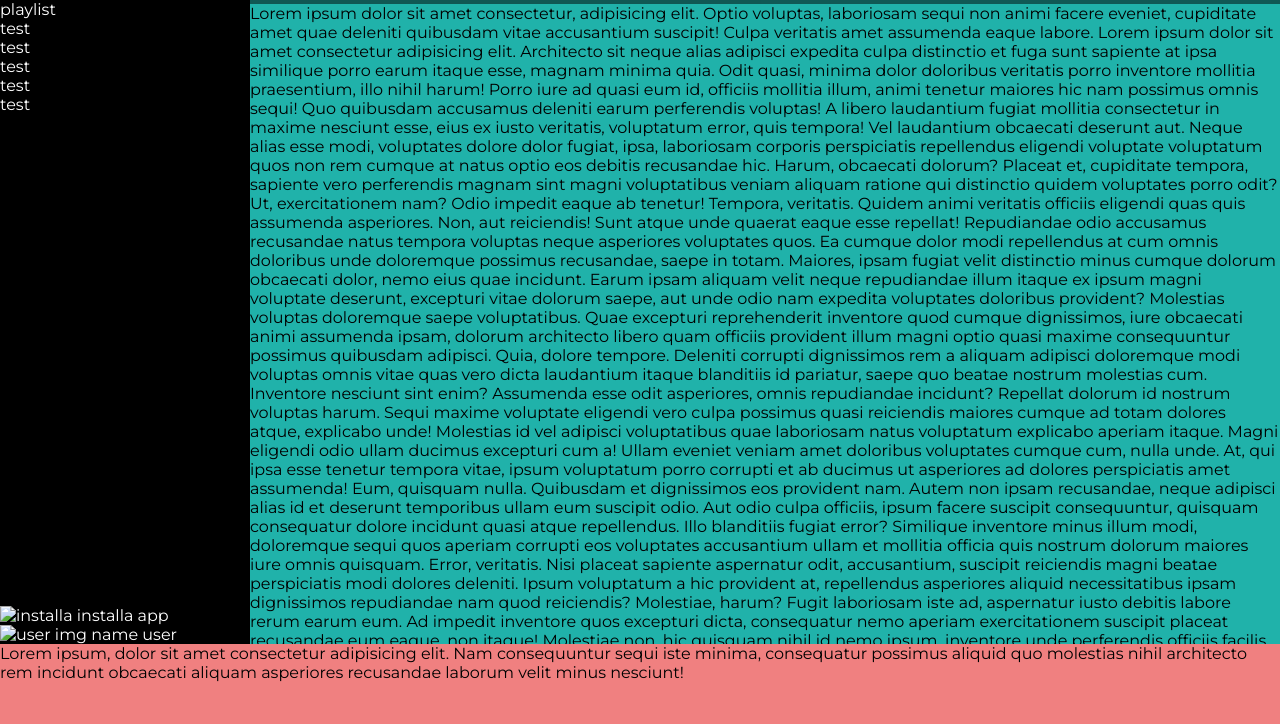
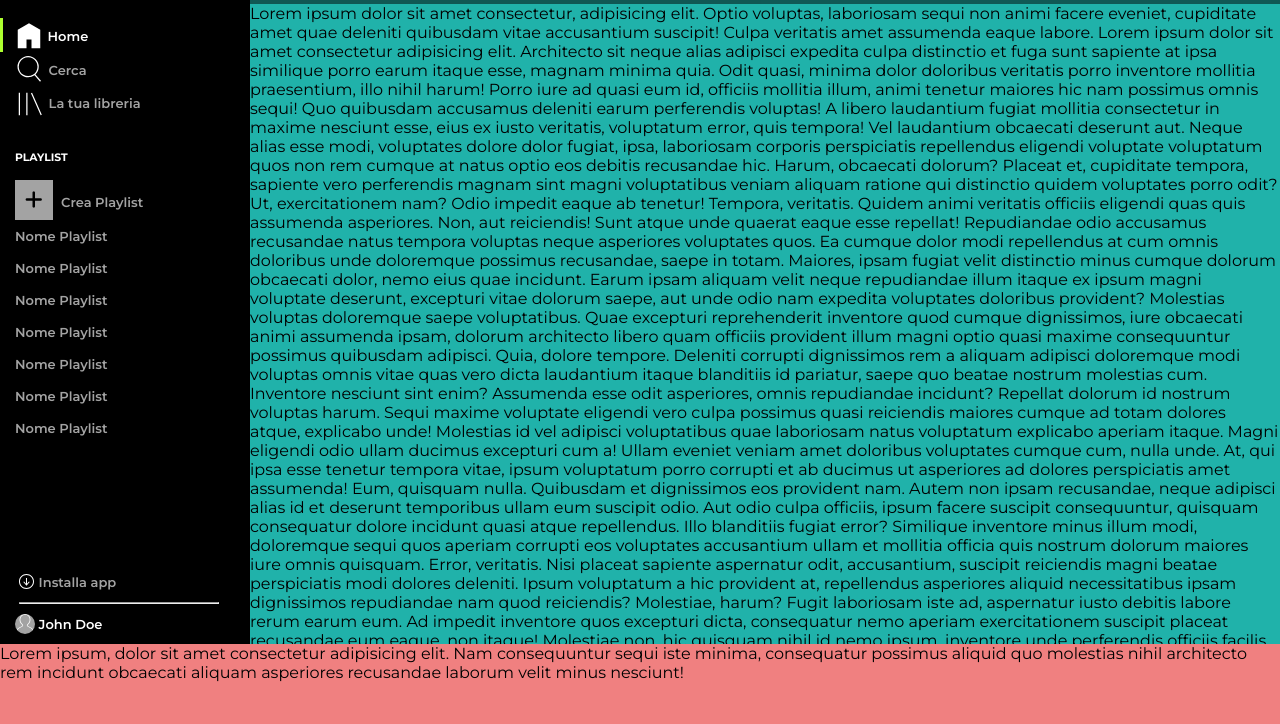
Before and after one commit to JacopoNa/html-css-spotifyweb, a plain HTML site: page index.html in a window 1280 px wide. Shown: the part 76-800 px from the top of the page. Drawn offline with Linux system fonts and the light colour scheme.

Commit message:
side-nav done

```diff
--- a/css/style.css
+++ b/css/style.css
@@ -13,6 +13,14 @@
 a {
     text-decoration: none;
     color: inherit;
+}
+
+img {
+    width: 100%;
+}
+
+ul {
+    list-style-type: none;
 }
 
 /* macro-area structure */
@@ -37,8 +45,106 @@ main {
     display: flex;
     flex-direction: column;
     justify-content: space-between;
+    font-weight: 600;
+    font-size: 13px;
 }
 
+.left-padding {
+    padding-left: 15px;
+}
+
+.images .small-logo {
+    width: 35px;
+}
+
+.images .text-logo {
+    width: 150px;
+    margin: 15px 15px;
+}
+
+.user-list {
+    margin-top: 1rem;
+    margin-bottom: 2rem;
+    color: #a3a3a3;
+}
+
+.user-list img {
+    width: 30px;
+    vertical-align: middle;
+}
+
+.user-list span {
+    vertical-align: middle;
+}
+
+.playlist i {
+    background-color: #a3a3a3;
+    color: black;
+    padding: 10px;
+    font-size: 20px;
+    margin-right: 5px;
+}
+
+.playlist {
+    color: #a3a3a3;
+}
+
+.playlist h5 {
+    color: white;
+    padding-bottom: 1rem;
+}
+
+.user-account {
+    color: #a3a3a3;
+}
+
+.user-list li:first-child {
+    color: white;
+    border-left: 3px solid #adff2f;
+    padding-left: 11px;
+}
+
+.side-nav ul {
+    line-height: 2rem;
+}
+
+.side-nav a:hover {
+    color: white;
+}
+
+.playlist ul i:hover {
+    background-color: white;
+}
+
+.user-account img {
+    width: 20px;
+    height: 20px;
+    vertical-align: middle;
+}
+
+.user-account span {
+    vertical-align: middle;
+}
+
+.line {
+    width: 85%;
+    margin-left: 4px;
+    margin-top: 10px;
+    margin-bottom: 10px;
+}
+
+.profile {
+    background-color: #a3a3a3;
+    border-radius: 50%;
+}
+
+.username {
+    color: white;
+}
+
+.user-account:last-child {
+    margin-bottom: 10px;
+}
 
 
 
@@ -87,6 +193,13 @@ footer {
 
 /* end macro-area */
 
+
+@media  screen and (min-width:600px) {
+    .small-logo {
+        display: none;
+    }
+}
+
 /* xs screen*/
 @media screen and (max-width: 600px){
     .side-nav {
@@ -116,4 +229,47 @@ footer {
     .fixed-row {
         width: calc(100% - 50px);
     }
+
+    .text-logo {
+        display: none;
+    }
+
+    .small-logo {
+        display: block;
+    }
+
+    .images {
+        padding-top: 5px;
+        display: flex;
+        justify-content: center;
+    }
+
+    .user-list li:first-child {
+        border-left: none;
+        padding-left: 0;
+    }
+
+    .user-list li {
+        padding: 0;
+    }
+
+    .user-list ul {
+        display: flex;
+        flex-direction: column;
+        align-items: center;
+    }
+
+    .line {
+        display: none;
+        margin-top: 0;
+        margin-bottom: 0;
+    }
+
+    .user-account {
+        display: flex;
+        flex-direction: column;
+        align-items: center;
+        padding-left: 0;
+    }
+
 }
--- a/index.html
+++ b/index.html
@@ -7,6 +7,7 @@
     <title>Document</title>
     <link rel="preconnect" href="https://fonts.googleapis.com">
     <link rel="preconnect" href="https://fonts.gstatic.com" crossorigin>
+    <link rel="stylesheet" href="https://cdnjs.cloudflare.com/ajax/libs/font-awesome/6.1.1/css/all.min.css" integrity="sha512-KfkfwYDsLkIlwQp6LFnl8zNdLGxu9YAA1QvwINks4PhcElQSvqcyVLLD9aMhXd13uQjoXtEKNosOWaZqXgel0g==" crossorigin="anonymous" referrerpolicy="no-referrer" />
     <link href="https://fonts.googleapis.com/css2?family=Montserrat:wght@300;400;500;600;700;800;900&display=swap" rel="stylesheet">
     <link rel="stylesheet" href="css/style.css">
 </head>
@@ -20,33 +21,42 @@
             <div class="side-nav">
                 <div class="top-nav">
                     <div class="images">
-                        <img src="" alt="small-logo">
-                        <img class="text-logo" src="" alt="text-logo">
+                        <img class="small-logo" src="img/logo-small.svg" alt="small-logo">
+                        <img class="text-logo" src="img/logo.svg" alt="text-logo">
                     </div>
 
                     <div class="user-list">
                         <ul>
-                            <li><img src="" alt="img user-list"> <span>test</span></li>
-                            <li><img src="" alt="img user-list"> <span>test</span></li>
-                            <li><img src="" alt="img user-list"> <span>test</span></li>
+                            <li><a href="#"><img src="img/home.svg" alt="img user-list"> <span>Home</span></a></li>
+                            <li class="left-padding"><a href="#"><img src="img/search.svg" alt="img user-list"> <span>Cerca</span></a></li>
+                            <li class="left-padding"><a href="#"><img src="img/libreria.svg" alt="img user-list"> <span>La tua libreria</span></a></li>
                         </ul>
                     </div>
 
-                    <div class="playlist">
-                        playlist
+                    <div class="playlist left-padding">
+                        <h5>PLAYLIST</h5>
+
                         <ul>
-                            <li>test</li>
-                            <li>test</li>
-                            <li>test</li>
-                            <li>test</li>
-                            <li>test</li>
+                            <li><a href="#"><i class="fa-solid fa-plus"></i> Crea Playlist</a></li>
+                            <li><a href="#">Nome Playlist</a></li>
+                            <li><a href="#">Nome Playlist</a></li>
+                            <li><a href="#">Nome Playlist</a></li>
+                            <li><a href="#">Nome Playlist</a></li>
+                            <li><a href="#">Nome Playlist</a></li>
+                            <li><a href="#">Nome Playlist</a></li>
+                            <li><a href="#">Nome Playlist</a></li>
                         </ul>
                     </div>
                 </div>
 
-               <div class="user-account">
-                    <img src="" alt="installa"> <span>installa app</span>
-                    <img src="" alt="user img"> <span>name user</span>
+               <div class="user-account left-padding">
+                    <a href="#"><img src="img/download.svg" alt="installa"> <span>Installa app</span></a> <br>
+
+                    <div class="line">
+                        <hr>
+                    </div>
+
+                    <a href="#"><img class="profile" src="img/profile.svg" alt="user img"> <span class="username">John Doe</span></a>
                </div>
             </div>
 
```
